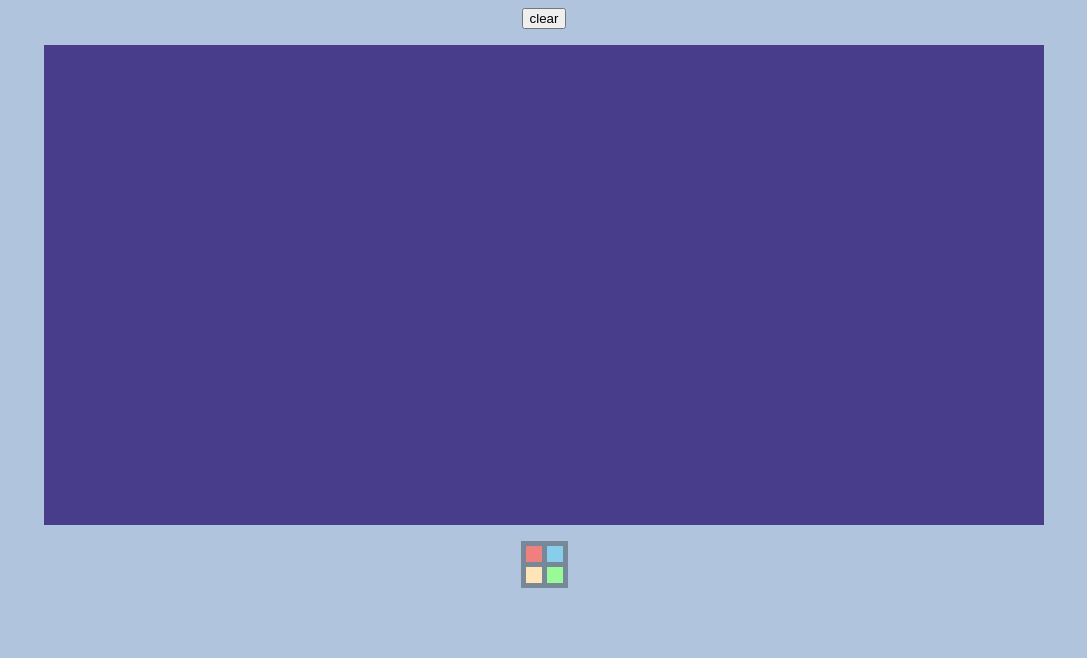
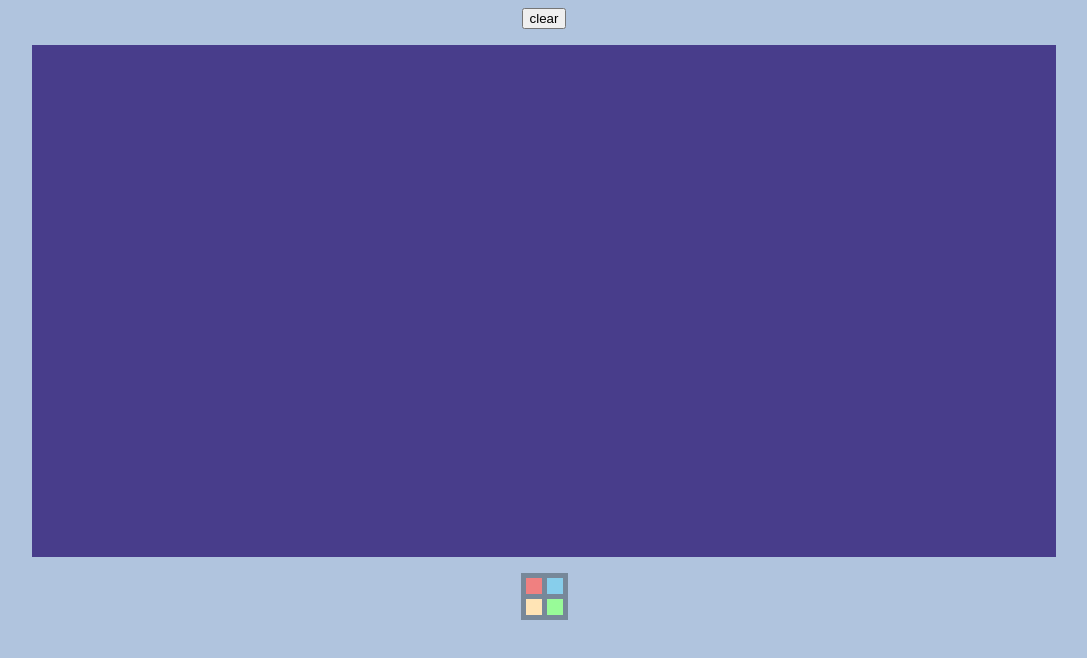
Before and after one commit to robywrote/artie, a plain HTML site: page index.html in a window 1280 px wide. Shown: the whole page, without its empty margins (96-1183 px from the left). Drawn offline with Linux system fonts and the light colour scheme.

Commit message:
move rowsize to script

```diff
--- a/script.js
+++ b/script.js
@@ -3,7 +3,10 @@
 const clearButton = document.querySelector("#clear-grid");
 clearButton.addEventListener("click", clearGrid);
 
-const squares = 30000;
+const squares = 32768;
+const rowsize = 256;
+const gridContainer = document.querySelector("#grid-container");
+document.documentElement.style.setProperty("--rowsize", rowsize);
 const gridColor = "darkslateblue";
 let currentColor = gridColor;
 
@@ -23,7 +26,6 @@ function fillPalette() {
 
 function buildGrid(squares) {
   for (let i = 0; i < squares; i++) {
-    const gridContainer = document.querySelector("#grid-container");
     const square = document.createElement("div");
     square.style.backgroundColor = gridColor;
     square.addEventListener("mouseover", paint);
--- a/styles.css
+++ b/styles.css
@@ -8,8 +8,7 @@
 
 #grid-container {
   display: grid;
-  grid-template-columns: repeat(250, 0.25rem);
-  grid-template-rows: 0.25rem 0.25rem;
+  grid-template-columns: repeat(var(--rowsize), 0.25rem);
   grid-auto-rows: 0.25rem;
 }
 
```
